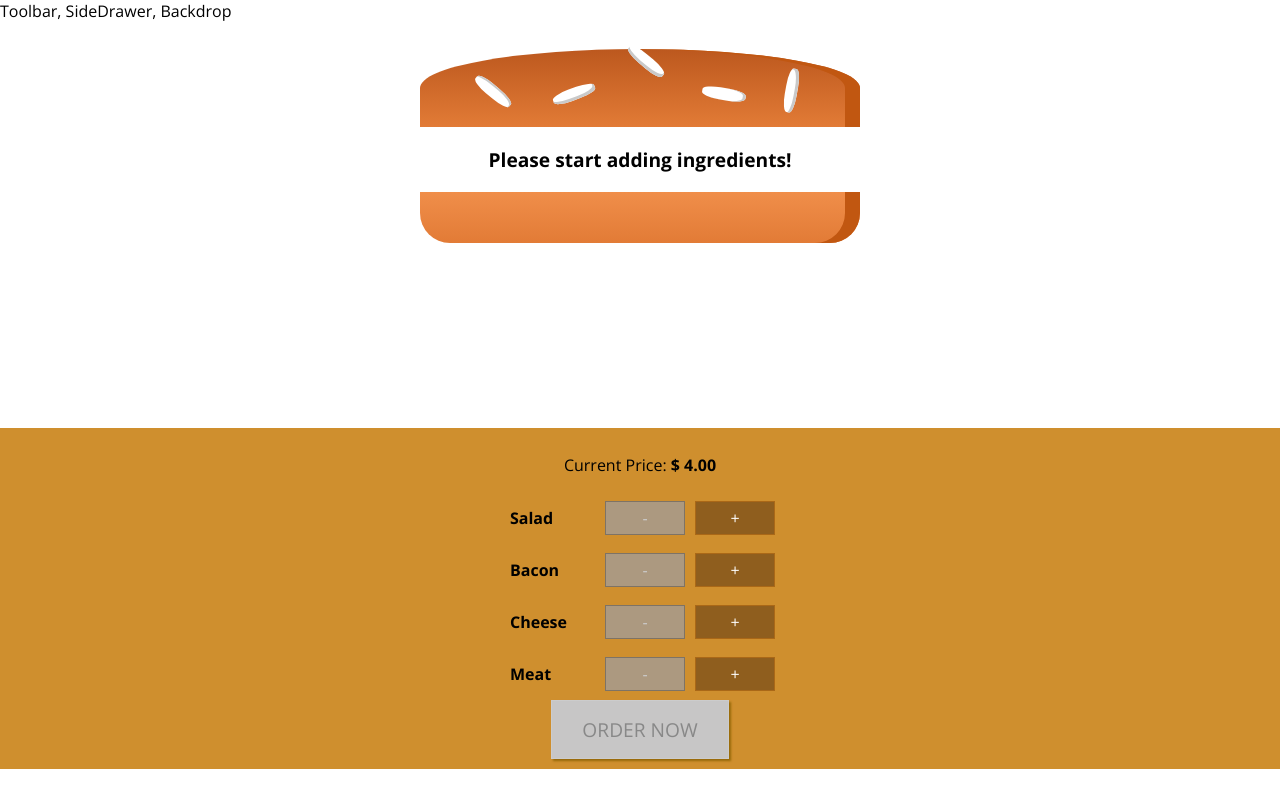
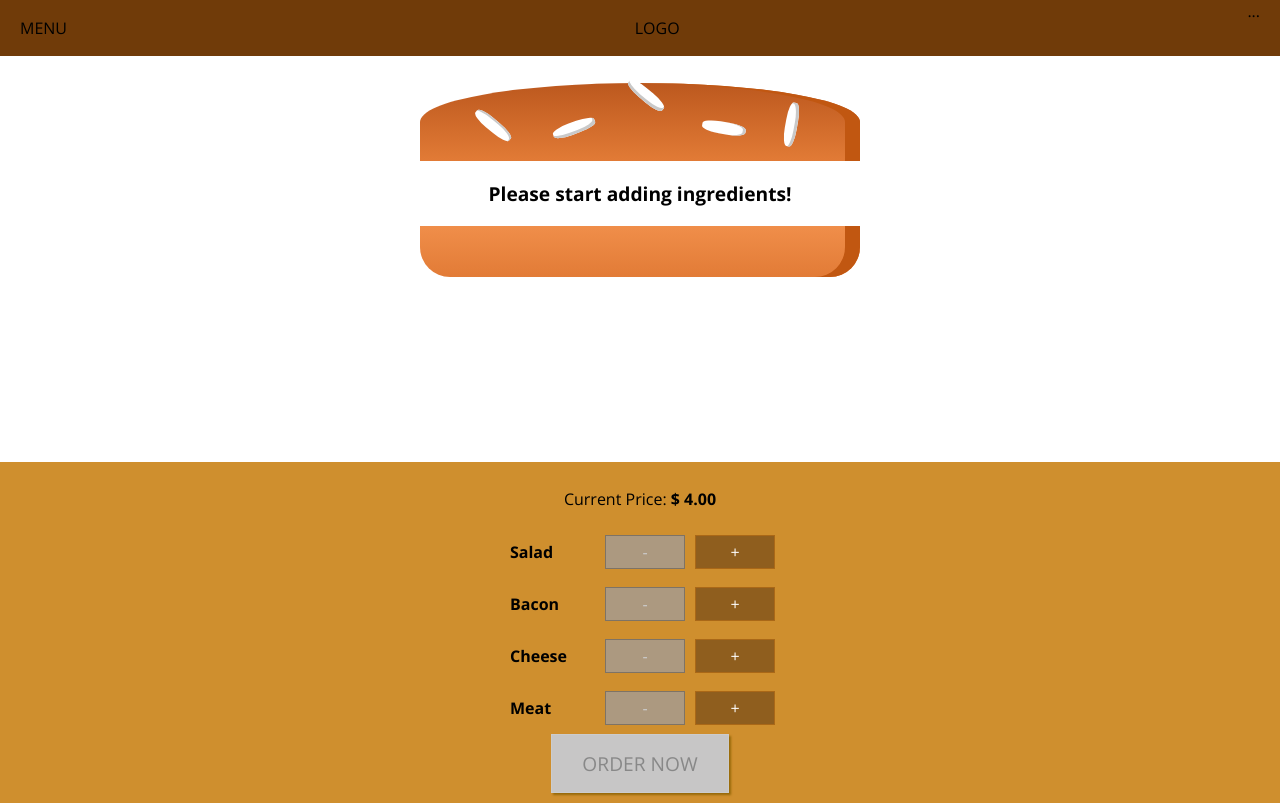
Before and after one commit to dkim2435/burgerApp, a React (Create React App) app: page / in a window 1280 px wide. Built offline with nearby package versions, Linux system fonts and the light colour scheme.

Commit message:
added basic toolbar to the top of the page (layout.js)

```diff
--- a/src/components/Layout/Layout.js
+++ b/src/components/Layout/Layout.js
@@ -1,10 +1,11 @@
 import React from 'react'
 import classes from './Layout.module.css'
 import Aux from '../../hoc/Aux'
+import Toolbar from '../Navigation/Toolbar/Toolbar'
 
 const layout = (props) => (
   <Aux>
-    <div>Toolbar, SideDrawer, Backdrop</div>
+    <Toolbar />
     <main className={classes.Content}>
       {props.children}
     </main>
--- a/src/components/Layout/Layout.module.css
+++ b/src/components/Layout/Layout.module.css
@@ -1,3 +1,3 @@
 .Content {
-  margin-top: 16px;
+  margin-top: 72px;
 }
--- /dev/null
+++ b/src/components/Navigation/Toolbar/Toolbar.js
@@ -0,0 +1,15 @@
+import React from 'react'
+import classes from './Toolbar.module.css'
+
+const toolbar = (props) => (
+  <header className={classes.Toolbar}>
+    <div>MENU</div>
+    <div>LOGO</div>
+    <nav>
+      ...
+    </nav>
+
+  </header>
+)
+
+export default toolbar
--- /dev/null
+++ b/src/components/Navigation/Toolbar/Toolbar.module.css
@@ -0,0 +1,19 @@
+.Toolbar {
+  height: 56px;
+  width: 100%;
+  position: fixed;
+  top: 0;
+  left: 0;
+  background-color: #703B09;
+  display: flex;
+  justify-content: space-between;
+  align-items: center;
+  padding: 0 20px;
+  box-sizing: border-box;
+  z-index: 90;
+}
+
+.Toolbar nav {
+  height: 100%;
+
+}
```
